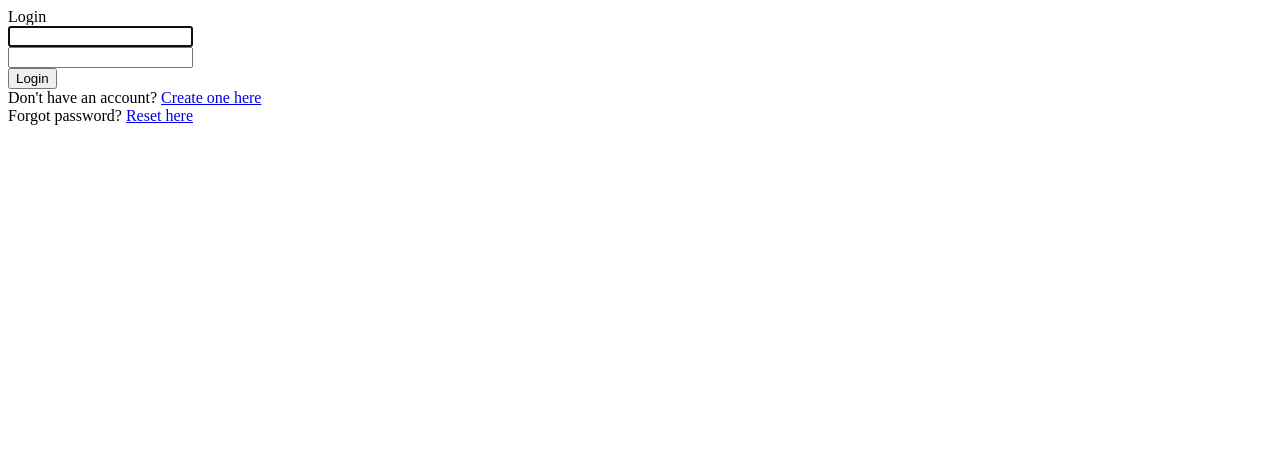
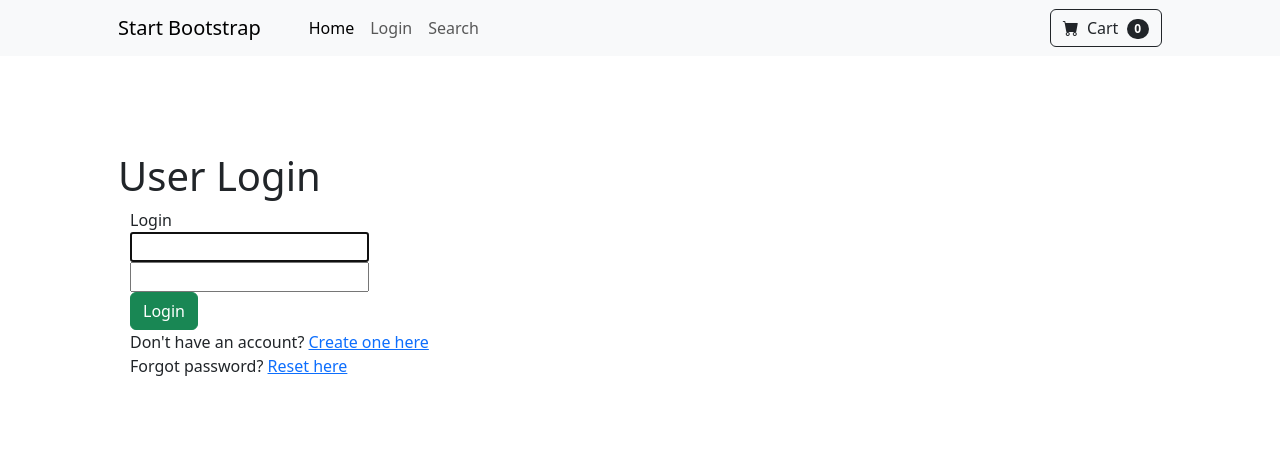
Before and after one commit to zekesiegman/4300-Project, a Django app: page /login in a window 1280 px wide. Shown: the top 473 px of the page. Run offline with Django 4.2, Linux system fonts and the light colour scheme; some libraries are stand-ins or nearby versions.

Commit message:
Updated some more pages

```diff
--- a/mysite/templates/registration/login.html
+++ b/mysite/templates/registration/login.html
@@ -3,14 +3,42 @@
 {% load static %}
 <head>
     <meta charset="UTF-8">
-    <meta http-equiv="X-UA-Compatible" content="IE=edge">
-    <link rel="stylesheet" href="{% static 'css/forms.css' %}">
-    <link rel="stylesheet" href="https://unicons.iconscout.com/release/v4.0.0/css/line.css">
-    <meta name="viewport" content="width=device-width, initial-scale=1.0">
-    <title>New User Registration</title>
+    <meta name="viewport" content="width=device-width, initial-scale=1, shrink-to-fit=no" />
+    <meta name="description" content="" />
+    <meta name="author" content="" />
+    <!-- Bootstrap icons-->
+    <link rel="stylesheet" href="https://cdn.jsdelivr.net/npm/bootstrap-icons@1.8.1/font/bootstrap-icons.css">
+    <!-- Core theme CSS (includes Bootstrap)-->
+    {% load bootstrap5 %}
+    {% bootstrap_css %}
+    <title>Login</title>
 </head>
 <body>
+    <!-- Navigation-->
+    <nav class="navbar navbar-expand-lg navbar-light bg-light">
+        <div class="container px-4 px-lg-5">
+            <a class="navbar-brand" href="#!">Start Bootstrap</a>
+            <button class="navbar-toggler" type="button" data-bs-toggle="collapse" data-bs-target="#navbarSupportedContent" aria-controls="navbarSupportedContent" aria-expanded="false" aria-label="Toggle navigation"><span class="navbar-toggler-icon"></span></button>
+            <div class="collapse navbar-collapse" id="navbarSupportedContent">
+                <ul class="navbar-nav me-auto mb-2 mb-lg-0 ms-lg-4">
+                    <li class="nav-item"><a class="nav-link active" aria-current="page" href="{% url 'index' %}">Home</a></li>
+                    <li class="nav-item"><a class="nav-link" href="{% url 'login' %}">Login</a></li>
+                    <li class="nav-item"><a class="nav-link" href="{% url 'search' %}">Search</a></li>
+                </ul>
+                <form class="d-flex">
+                    <button class="btn btn-outline-dark" type="submit">
+                        <i class="bi-cart-fill me-1"></i>
+                        Cart
+                        <span class="badge bg-dark text-white ms-1 rounded-pill">0</span>
+                    </button>
+                </form>
+            </div>
+        </div>
+    </nav>
     {%block content %}
+    <section class="py-5">
+        <div class="container px-4 px-lg-5 my-5">
+            <h1>User Login</h1>
             <div class="container">
                 <div class="forms">
                     <div class="form login">
@@ -38,6 +66,8 @@
                     </div>
                 </div>
             </div>
+        </div>
+    </section>
     {% endblock %}
 </body>
 </html>
--- a/mysite/templates/search.html
+++ b/mysite/templates/search.html
@@ -38,6 +38,7 @@
     <!-- Search Bar -->
     <section class = "py-5">
         <div class="container px-4 px-lg-5 my-5">
+            <h1>Search</h1>
             <!-- Search form -->
             <div class="container">
                 <div class="row height d-flex justify-content-center align-items-center">
```
Also changed, not shown: mysite/templates/forgotpassword.html (+34 -4 lines). Lines whose indentation alone changed are shown as unchanged.
